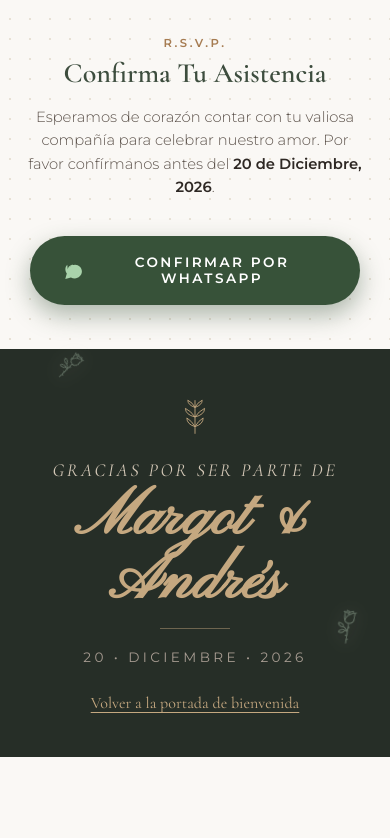
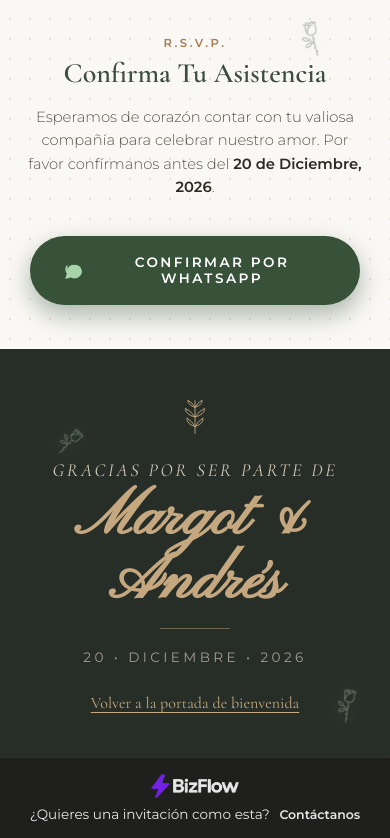
Before and after one commit to JordanArias/invitacion-boda-mod-01, a plain HTML site: page invitacion.html in a window 390 px wide. Shown: the part 6831-7669 px from the top of the page. Before the commit the page ends 7588 px from the top, so only its background shows below. Drawn offline with nearby package versions, Linux system fonts and the light colour scheme.

Commit message:
Agregamos footer de bizflow

```diff
--- a/css/variables.css
+++ b/css/variables.css
@@ -36,11 +36,14 @@
 }
 
 /* Reset Global & Control Estricto de Overflow */
-*, *::before, *::after {
+*,
+*::before,
+*::after {
   box-sizing: border-box;
 }
 
-html, body {
+html,
+body {
   width: 100%;
   max-width: 100vw;
   margin: 0;
@@ -117,28 +120,37 @@ body {
 
 /* Micro-animaciones Continuas (Sin necesidad de hover) */
 @keyframes continuousGlow {
-  0%, 100% {
+
+  0%,
+  100% {
     filter: drop-shadow(0 0 2px rgba(197, 168, 105, 0.35));
   }
+
   50% {
     filter: drop-shadow(0 0 8px rgba(197, 168, 105, 0.65));
   }
 }
 
 @keyframes continuousFloat {
-  0%, 100% {
+
+  0%,
+  100% {
     transform: translateY(0);
   }
+
   50% {
     transform: translateY(-4px);
   }
 }
 
 @keyframes continuousPulse {
-  0%, 100% {
+
+  0%,
+  100% {
     transform: translateY(0);
     opacity: 0.6;
   }
+
   50% {
     transform: translateY(5px);
     opacity: 1;
@@ -146,9 +158,12 @@ body {
 }
 
 @keyframes gentleBreathe {
-  0%, 100% {
+
+  0%,
+  100% {
     transform: scale(1);
   }
+
   50% {
     transform: scale(1.04);
   }
@@ -187,6 +202,7 @@ body {
   from {
     opacity: 0;
   }
+
   to {
     opacity: 1;
   }
@@ -208,7 +224,8 @@ body {
   padding: 0;
   margin: 0;
   border: 1.5px solid rgba(255, 255, 255, 0.45);
-  background: rgba(255, 255, 255, 0.15); /* Más transparente según pedido */
+  background: rgba(255, 255, 255, 0.15);
+  /* Más transparente según pedido */
   backdrop-filter: blur(8px);
   -webkit-backdrop-filter: blur(8px);
   box-shadow: 0 4px 18px rgba(0, 0, 0, 0.14);
@@ -254,9 +271,11 @@ body {
   0% {
     box-shadow: 0 0 0 0 rgba(197, 168, 128, 0.4), 0 6px 20px rgba(0, 0, 0, 0.16);
   }
+
   70% {
     box-shadow: 0 0 0 9px rgba(197, 168, 128, 0), 0 6px 20px rgba(0, 0, 0, 0.16);
   }
+
   100% {
     box-shadow: 0 0 0 0 rgba(197, 168, 128, 0), 0 6px 20px rgba(0, 0, 0, 0.16);
   }
@@ -265,12 +284,13 @@ body {
 /* Tablet (hasta 768px) */
 @media (max-width: 768px) {
   .music-floating-btn {
-    bottom: 1.25rem !important;
+    bottom: 5.25rem !important;
     right: 1.25rem !important;
     width: 52px;
     height: 52px;
     border-width: 1.2px;
   }
+
   .music-floating-icon {
     width: 35px;
     height: 35px;
@@ -280,14 +300,15 @@ body {
 /* Móvil (hasta 480px) */
 @media (max-width: 480px) {
   .music-floating-btn {
-    bottom: 1.1rem !important;
-    right: 1.1rem !important;
+    bottom: 7.1rem !important;
+    right: 0.1rem !important;
     width: 48px;
     height: 48px;
     border-width: 1.2px;
     border-color: rgba(255, 255, 255, 0.4);
     background: rgba(255, 255, 255, 0.18);
   }
+
   .music-floating-icon {
     width: 32px;
     height: 32px;
--- a/invitacion.html
+++ b/invitacion.html
@@ -726,6 +726,32 @@
     </div>
   </footer>
 
+  <!-- ====================================================================
+       11. PIE DE PÁGINA BIZFLOW (CONTACTO)
+       ==================================================================== -->
+  <footer class="bizflow-footer"
+    style="width: 100%; background: #000000e0; backdrop-filter: blur(8px); -webkit-backdrop-filter: blur(8px); border-top: 1px solid rgba(255, 255, 255, 0.08); padding: 1rem 1rem; box-sizing: border-box; text-align: center; display: flex; flex-direction: column; align-items: center; justify-content: center; gap: 0.5rem; position: relative; z-index: 10;"
+    aria-label="BizFlow">
+
+    <!-- Logo BizFlow -->
+    <a href="https://wa.me/?text=Hola%20BizFlow%2C%20quisiera%20cotizar%20una%20invitaci%C3%B3n%20digital"
+      target="_blank" rel="noopener noreferrer" title="BizFlow" style="display: inline-block;">
+      <img src="imagenes/Bizflow_logo.png" alt="BizFlow"
+        style="height: 24px; width: auto; max-width: 130px; object-fit: contain; display: block; opacity: 0.9;" />
+    </a>
+
+    <!-- Frase corta y botón Contáctanos resaltado al lado -->
+    <div
+      style="display: flex; align-items: center; justify-content: center; gap: 0.6rem; flex-wrap: wrap; font-family: var(--font-sans); font-size: 0.85rem; color: rgba(255, 255, 255, 0.888);">
+      <span>¿Quieres una invitación como esta?</span>
+      <a href="https://wa.me/?text=Hola%20BizFlow%2C%20quisiera%20cotizar%20una%20invitaci%C3%B3n%20digital"
+        target="_blank" rel="noopener noreferrer"
+        style="font-weight: 600; font-size: 0.78rem; color:#ffffffe2; text-decoration: none;">
+        <span>Contáctanos</span>
+      </a>
+    </div>
+  </footer>
+
   <!-- Notificación Toast Flotante para Copiado de Cuenta -->
   <div id="copy-toast" class="toast-notification" role="status" aria-live="polite">
     <span>✨ ¡Número de cuenta copiado con éxito!</span>
```
Also changed, not shown: imagenes/Bizflow_logo.png (added), img/Bizflow_logo.png (added).
